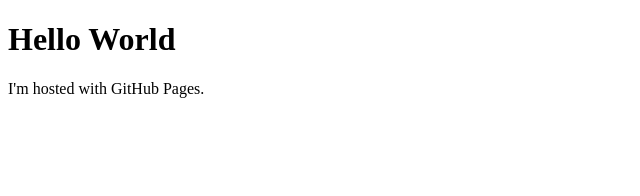
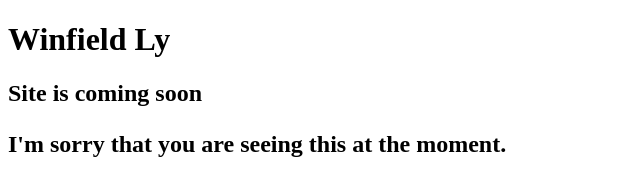
Before and after one commit to wly5/wly5.github.io, a plain HTML site: page index.html in a window 1280 px wide. Shown: the whole page, without its empty margins (0-640 px from the left). Drawn offline with Linux system fonts and the light colour scheme.

Commit message:
Update to index.html
Added my name, and a short message to say that the site is coming soon.

```diff
--- a/index.html
+++ b/index.html
@@ -1,7 +1,8 @@
 <!DOCTYPE html>
 <html>
 <body>
-  <h1>Hello World</h1>
-  <p>I'm hosted with GitHub Pages.</p>
+  <h1>Winfield Ly</h1>
+  <h2>Site is coming soon<h2>
+    <p>I'm sorry that you are seeing this at the moment.</p>
 </body>
 </html>
```
